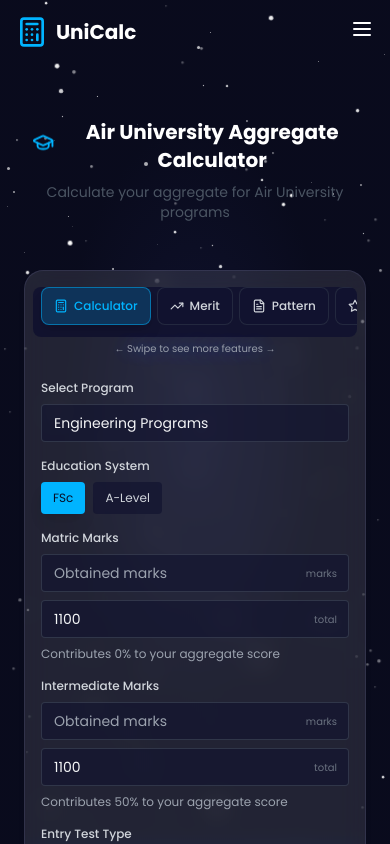
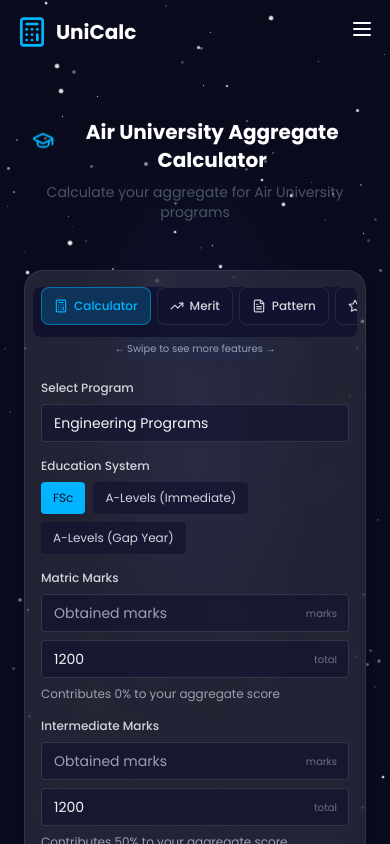
Before and after one commit to emadadnan000/unicalc, a React (Vite) app: page /calculator/air in a window 390 px wide. Shown: the top 844 px of the page. Built offline with nearby package versions, Linux system fonts and the light colour scheme.

Commit message:
fixed A-levels formula for FAST

```diff
--- a/src/components/pages/CalculatorPage.tsx
+++ b/src/components/pages/CalculatorPage.tsx
@@ -7,7 +7,7 @@
 import EligibilityTable from '../EligibilityTable';
 import MeritAnalysis from '../MeritAnalysis';
 
-type EducationType = 'FSc' | 'A-Level';
+type EducationType = 'FSc' | 'A-Level-Immediate' | 'A-Level-GapYear';
 
 interface FormData {
   matricMarks: { obtained: number; total: number };
@@ -208,8 +208,8 @@
   const [selectedProgram, setSelectedProgram] = useState<Program | null>(null);
 
   const [formData, setFormData] = useState<FormData>({
-    matricMarks: { obtained: 0, total: 1100 },
-    fscMarks: { obtained: 0, total: 1100 },
+    matricMarks: { obtained: 0, total: 1200 },
+    fscMarks: { obtained: 0, total: 1200 },
     entryTestType: '',
     entryTestMarks: { obtained: 0, total: 100 },
     educationType: 'FSc'
@@ -238,11 +238,25 @@
   }, [universityId]);
 
   useEffect(() => {
-    // Hide SAT info when test type changes
-    if (formData.entryTestType !== 'SAT') {
+    // Update entry test marks total based on test type
+    if (formData.entryTestType === 'SAT') {
+      setFormData(prev => ({
+        ...prev,
+        entryTestMarks: {
+          ...prev.entryTestMarks,
+          total: 1600
+        }
+      }));
+      setSatInfoVisible(true);
+    } else if (formData.entryTestType === 'NAT' || formData.entryTestType === 'NET') {
+      setFormData(prev => ({
+        ...prev,
+        entryTestMarks: {
+          ...prev.entryTestMarks,
+          total: 100
+        }
+      }));
       setSatInfoVisible(false);
-    } else {
-      setSatInfoVisible(true);
     }
   }, [formData.entryTestType]);
 
@@ -322,24 +336,28 @@
 
     let calculatedAggregate = 0;
 
-    // Special case for NUST with A-Level students (25% O-Level weightage)
-    if (university?.id === "nust" && formData.educationType === 'A-Level') {
-      calculatedAggregate =
-        (matricPercentage * 0.25) +
-        (fscPercentage * formula.intermediate) +
-        (testPercentage * formula.entryTest);
+    // Special case for FAST University A-Level students
+    if (university?.id === "fast") {
+      // For A-Level Immediate: 50% O-Level + 50% Entry Test
+      if (formData.educationType === 'A-Level-Immediate') {
+        calculatedAggregate =
+          (matricPercentage * 0.5) +
+          (testPercentage * 0.5);
+      }
+      // For A-Level Gap Year: Use standard formula (matric + fsc + test)
+      else if (formData.educationType === 'A-Level-GapYear') {
+        calculatedAggregate =
+          (matricPercentage * formula.matriculation) +
+          (fscPercentage * formula.intermediate) +
+          (testPercentage * formula.entryTest);
+      }
     }
-    // General case with uniform A-Level 10% bonus
+    // For all other universities and education types, use the standard formula
     else {
       calculatedAggregate =
         (matricPercentage * formula.matriculation) +
         (fscPercentage * formula.intermediate) +
         (testPercentage * formula.entryTest);
-
-      // Apply A-Level bonus for other universities
-      if (formData.educationType === 'A-Level' && university?.id !== "nust") {
-        calculatedAggregate *= 1.1; // 10% increase for A-Level students
-      }
     }
 
     const finalAggregate = Math.min(100, calculatedAggregate);
@@ -829,21 +847,25 @@
               <div className="space-y-2 sm:space-y-3">
                 <label className="block text-xs sm:text-sm font-medium text-gray-300">Education System</label>
                 <div className="flex flex-wrap gap-2 sm:gap-4">
-                  {['FSc', 'A-Level'].map(type => (
+                  {[
+                    { value: 'FSc', label: 'FSc' },
+                    { value: 'A-Level-Immediate', label: 'A-Levels (Immediate)' },
+                    { value: 'A-Level-GapYear', label: 'A-Levels (Gap Year)' }
+                  ].map(({ value, label }) => (
                     <button
-                      key={type}
-                      onClick={() => handleInputChange('educationType', null, type as EducationType)}
+                      key={value}
+                      onClick={() => handleInputChange('educationType', null, value as EducationType)}
                       className={`px-3 sm:px-4 py-2 text-xs sm:text-sm rounded transition-all duration-300 transform hover:scale-105 ${
-                        formData.educationType === type
+                        formData.educationType === value
                           ? 'bg-electric-blue text-deep-space shadow-lg'
                           : 'bg-midnight-blue/70 text-gray-300 hover:bg-midnight-blue'
                       }`}
                     >
-                      {type}
+                      {label}
                     </button>
                   ))}
                 </div>
-                {formData.educationType === 'A-Level' && (
+                {(formData.educationType === 'A-Level-Immediate' || formData.educationType === 'A-Level-GapYear') && (
                   <p className="text-xs text-electric-blue italic">
                     {/* A-Level students receive a 10% bonus in aggregate calculation */}
                   </p>
@@ -877,7 +899,12 @@
                     <span className="absolute top-1/2 right-3 transform -translate-y-1/2 text-gray-500 text-[10px] sm:text-xs">total</span>
                   </div>
                 </div>
-                <p className="text-xs text-gray-400">Contributes {selectedProgram.formula.matriculation * 100}% to your aggregate score</p>
+                <p className="text-xs text-gray-400">
+                  {formData.educationType === 'A-Level-Immediate'
+                    ? 'Contributes 50% to your aggregate score'
+                    : `Contributes ${selectedProgram.formula.matriculation * 100}% to your aggregate score`
+                  }
+                </p>
               </div>
 
               {/* FSc/A-Level Marks */}
@@ -907,7 +934,12 @@
                     <span className="absolute top-1/2 right-3 transform -translate-y-1/2 text-gray-500 text-[10px] sm:text-xs">total</span>
                   </div>
                 </div>
-                <p className="text-xs text-gray-400">Contributes {selectedProgram.formula.intermediate * 100}% to your aggregate score</p>
+                <p className="text-xs text-gray-400">
+                  {formData.educationType === 'A-Level-Immediate'
+                    ? 'Contributes 0% to your aggregate score'
+                    : `Contributes ${selectedProgram.formula.intermediate * 100}% to your aggregate score`
+                  }
+                </p>
               </div>
 
               {/* Entry Test Selection */}
@@ -928,11 +960,6 @@
                     </button>
                   ))}
                 </div>
-                {satInfoVisible && (
-                  <div className="mt-2 p-3 bg-soft-cyan/10 rounded border border-soft-cyan/30 text-sm text-gray-300">
-                    <p><strong>Note:</strong> For SAT, FAST typically requires a minimum score of 1100. The calculation here is an estimate; please verify the current requirements on the FAST website.</p>
-                  </div>
-                )}
               </div>
 
               {/* Entry Test Marks */}
@@ -1025,7 +1052,7 @@
                                 {testPattern.pattern.subjects.map((subject, index) => (
                                   <li key={index} className="flex justify-between items-center bg-midnight-blue/60 p-3 rounded-lg">
                                     <span className="text-gray-300 text-sm">{subject.name}</span>
-                                    <span className="text-white font-medium text-sm bg-electric-blue/20 px-3 py-1 rounded-full">
+                                    <span className="text-gray-300 text-sm">
                                       {subject.mcqs} MCQs
                                     </span>
                                   </li>
@@ -1093,14 +1120,14 @@
 
               {/* Score Display */}
               <div className="flex flex-col items-center mb-4 sm:mb-6">
-                <div className="relative w-36 h-36 sm:w-40 sm:h-40 md:w-48 md:h-48 flex items-center justify-center rounded-full bg-midnight-blue/30 border-4 sm:border-[6px] border-electric-blue/50 shadow-lg shadow-electric-blue/20 mb-3 sm:mb-4">
+                <div className="relative w-32 h-32 sm:w-36 sm:h-36 md:w-40 md:h-40 flex items-center justify-center rounded-full bg-midnight-blue/30 border-4 sm:border-[6px] border-electric-blue/50 shadow-lg shadow-electric-blue/20 mb-3 sm:mb-4">
                   <div className="absolute inset-0 rounded-full border-4 border-electric-blue/10 animate-pulse"></div>
                   <div className="text-center w-full px-2">
-                    <span className="block text-3xl sm:text-4xl md:text-5xl font-bold text-electric-blue">{aggregate.toFixed(2)}%</span>
-                    <span className="text-sm sm:text-base text-gray-300 font-medium">Aggregate</span>
+                    <span className="block text-2xl sm:text-3xl md:text-4xl font-bold text-electric-blue">{aggregate.toFixed(2)}%</span>
+                    <span className="text-xs sm:text-sm text-gray-300 font-medium">Aggregate</span>
                     {admissionPrediction && (
-                      <div className="mt-2">
-                        <span className={`inline-block px-2 py-1 rounded-full text-xs ${admissionPrediction.rating === 'Very Low' ? 'px-1.5 text-[11px]' : 'sm:text-sm'} ${getRatingColor(admissionPrediction.rating)} text-deep-space font-medium`}>
+                      <div className="mt-1">
+                        <span className={`inline-block px-1.5 py-0.5 rounded-full text-[10px] ${admissionPrediction.rating === 'Very Low' ? 'px-1 text-[9px]' : 'sm:text-xs'} ${getRatingColor(admissionPrediction.rating)} text-deep-space font-medium`}>
                           {admissionPrediction.rating} {admissionPrediction.rating === 'Very Low' ? '' : 'Chance'}
                         </span>
                       </div>
@@ -1109,7 +1136,7 @@
                 </div>
                 {universityId === 'fast' && (
                   <div className="mt-2 text-xs sm:text-sm text-gray-400 text-center px-4 py-2 bg-midnight-blue/30 rounded-lg">
-                    Based on NU Test (not SAT/NAT)
+                    Prediction based on NU Test only (SAT/NAT ignored)
                   </div>
                 )}
               </div>
@@ -1121,22 +1148,32 @@
                   <div className="flex justify-between text-xs sm:text-sm">
                     <span className="text-gray-400">
                       {formData.educationType === 'FSc' ? 'Matric' : 'O-Level'}
-                      {university?.id === "nust" && formData.educationType === 'A-Level' ?
-                        ' (25%)' : ` (${selectedProgram.formula.matriculation * 100}%)`}:
+                      {formData.educationType === 'A-Level-Immediate' ? ' (50%)' :
+                       university?.id === "nust" && formData.educationType === 'A-Level-GapYear' ? ' (25%)' :
+                       ` (${selectedProgram.formula.matriculation * 100}%)`}:
                     </span>
                     <span className="text-electric-blue font-medium">
                       {((formData.matricMarks.obtained / formData.matricMarks.total) * 100).toFixed(2)}%
                     </span>
                   </div>
                   <div className="flex justify-between text-xs sm:text-sm">
-                    <span className="text-gray-400">{formData.educationType === 'FSc' ? 'Intermediate' : 'A-Level'} ({selectedProgram.formula.intermediate * 100}%):</span>
+                    <span className="text-gray-400">
+                      {formData.educationType === 'FSc'
+                        ? 'Intermediate'
+                        : formData.educationType === 'A-Level-Immediate'
+                          ? 'A-Level (Not Counted)'
+                          : 'A-Level'}
+                      {formData.educationType !== 'A-Level-Immediate' && ` (${selectedProgram.formula.intermediate * 100}%)`}:
+                    </span>
                     <span className="text-electric-blue font-medium">
                       {((formData.fscMarks.obtained / formData.fscMarks.total) * 100).toFixed(2)}%
                     </span>
                   </div>
                   {selectedProgram.formula.entryTest > 0 && (
                     <div className="flex justify-between text-xs sm:text-sm">
-                      <span className="text-gray-400">{formData.entryTestType} ({selectedProgram.formula.entryTest * 100}%):</span>
+                      <span className="text-gray-400">
+                        {formData.entryTestType} ({formData.educationType === 'A-Level-Immediate' ? '50' : selectedProgram.formula.entryTest * 100}%):
+                      </span>
                       <span className="text-electric-blue font-medium">
                         {((formData.entryTestMarks.obtained / formData.entryTestMarks.total) * 100).toFixed(2)}%
                       </span>
@@ -1148,7 +1185,7 @@
                       <span className="text-gray-300 font-medium">Not included in this calculator</span>
                     </div>
                   )}
-                  {formData.educationType === 'A-Level' && university?.id !== "nust" && (
+                  {(formData.educationType === 'A-Level-Immediate' || formData.educationType === 'A-Level-GapYear') && university?.id !== "nust" && (
                     <div className="flex justify-between text-xs sm:text-sm">
                       {/* <span className="text-gray-400">A-Level Bonus (10%):</span> */}
                       {/* <span className="text-green-400 font-medium">Applied</span> */}
@@ -1165,12 +1202,13 @@
               <div className="mt-4 flex items-start gap-2 text-sm p-4 bg-electric-blue/10 rounded-lg border border-electric-blue/30">
                 <Info className="h-5 w-5 flex-shrink-0 text-electric-blue" />
                 <p className="text-gray-300">
-                  {university.id === "nust" && formData.educationType === 'A-Level' ? (
+                  {formData.educationType === 'A-Level-Immediate' ? (
+                    <>Based on the {university.name} admission formula for A-Levels (Immediate): O-Level (50%) + {formData.entryTestType} (50%)</>
+                  ) : university.id === "nust" && formData.educationType === 'A-Level-GapYear' ? (
                     <>Based on the {university.name} admission formula for A-Level students: O-Level (25%) + A-Level ({selectedProgram.formula.intermediate * 100}%) + {formData.entryTestType} ({selectedProgram.formula.entryTest * 100}%)</>
                   ) : (
-                    <>Based on the {university.name} admission formula: {formData.educationType === 'FSc' ? 'Matric' : 'O-Level'} ({selectedProgram.formula.matriculation * 100}%) + {formData.educationType} ({selectedProgram.formula.intermediate * 100}%) + {formData.entryTestType} ({selectedProgram.formula.entryTest * 100}%)</>
+                    <>Based on the {university.name} admission formula: {formData.educationType === 'FSc' ? 'Matric' : 'O-Level'} ({selectedProgram.formula.matriculation * 100}%) + {formData.educationType === 'A-Level-GapYear' ? 'A-Level' : 'Intermediate'} ({selectedProgram.formula.intermediate * 100}%) + {formData.entryTestType} ({selectedProgram.formula.entryTest * 100}%)</>
                   )}
-                  {formData.educationType === 'A-Level' && university.id !== "nust" && ' with 10% additional weightage for A-Level students.'}
                   {university.id === "itu" && ' plus 20% weightage for interview performance.'}
                 </p>
               </div>
```
